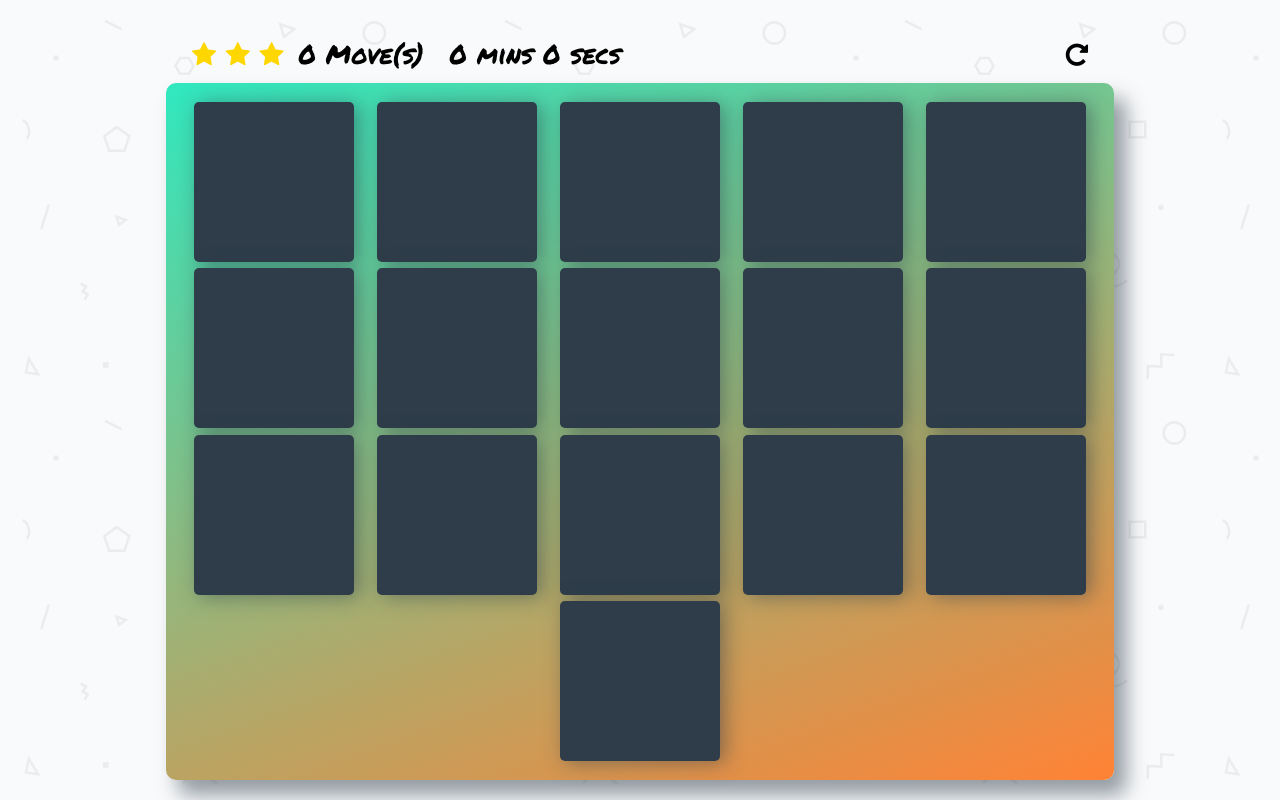
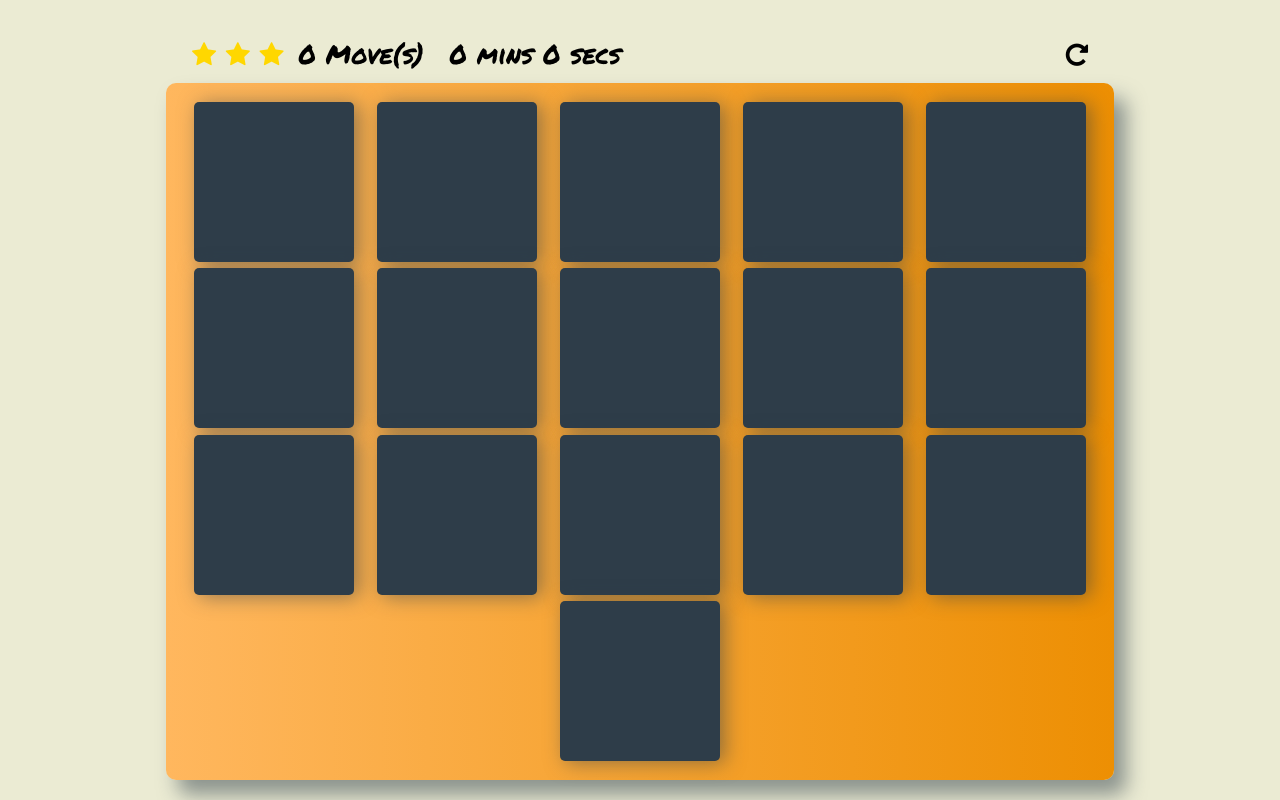
Before and after one commit to sandraisrael/Memory-Game-fend, a PHP site: page / in a window 1280 px wide. Run offline with PHP 8.4, Linux system fonts and the light colour scheme; some libraries are stand-ins or nearby versions; some web fonts are replaced.

Commit message:
add style to game

```diff
--- a/css/app.css
+++ b/css/app.css
@@ -17,7 +17,8 @@ body {
 }
 
 body {
-    background: #ffffff url('../img/geometry2.png'); /* Background pattern from Subtle Patterns */
+    /* background: #ffffff url('../img/geometry2.png'); Background pattern from Subtle Patterns */
+    background: #EBEBD3;
     font-family: 'Permanent Marker', cursive;
     font-size: 16px;
 }
@@ -39,7 +40,7 @@ h1 {
 
 .deck {
     width: 85%;
-    background: linear-gradient(160deg, #30e8bf 0%, #ff8235 100%);
+    background: linear-gradient(to right, #ffb75e, #ed8f03);
     padding: 1rem;
     border-radius: 10px;
     box-shadow: 12px 15px 20px 0 rgba(46, 61, 73, 0.5);
@@ -155,12 +156,13 @@ h1 {
   .popup {
     margin: 70px auto;
     padding: 20px;
-    background: #EAF1FC;
+    background: #F5EFED;
     border-radius: 5px;
     width: 85%;
     position: relative;
     transition: all 5s ease-in-out;
     font-family: 'Gloria Hallelujah', cursive;
+    border: solid 2px #ED8F03;
   }
 
   .popup h2 {
@@ -203,6 +205,8 @@ h1 {
   margin: 0 auto;
   width: 50%;
   font-family: 'Gloria Hallelujah', cursive;
+  border: solid 1px #ED8F03;
+  box-shadow: 0px 0px 12px 0 rgba(46, 61, 73, 0.5);
 }
 
 /* animations */
@@ -344,6 +348,7 @@ h1 {
   .deck .card {
     height: 9rem;
     width: 9rem;
+    margin: 0.5rem 0.5rem;
   }
   .score-panel{
     width: 45%;
```
